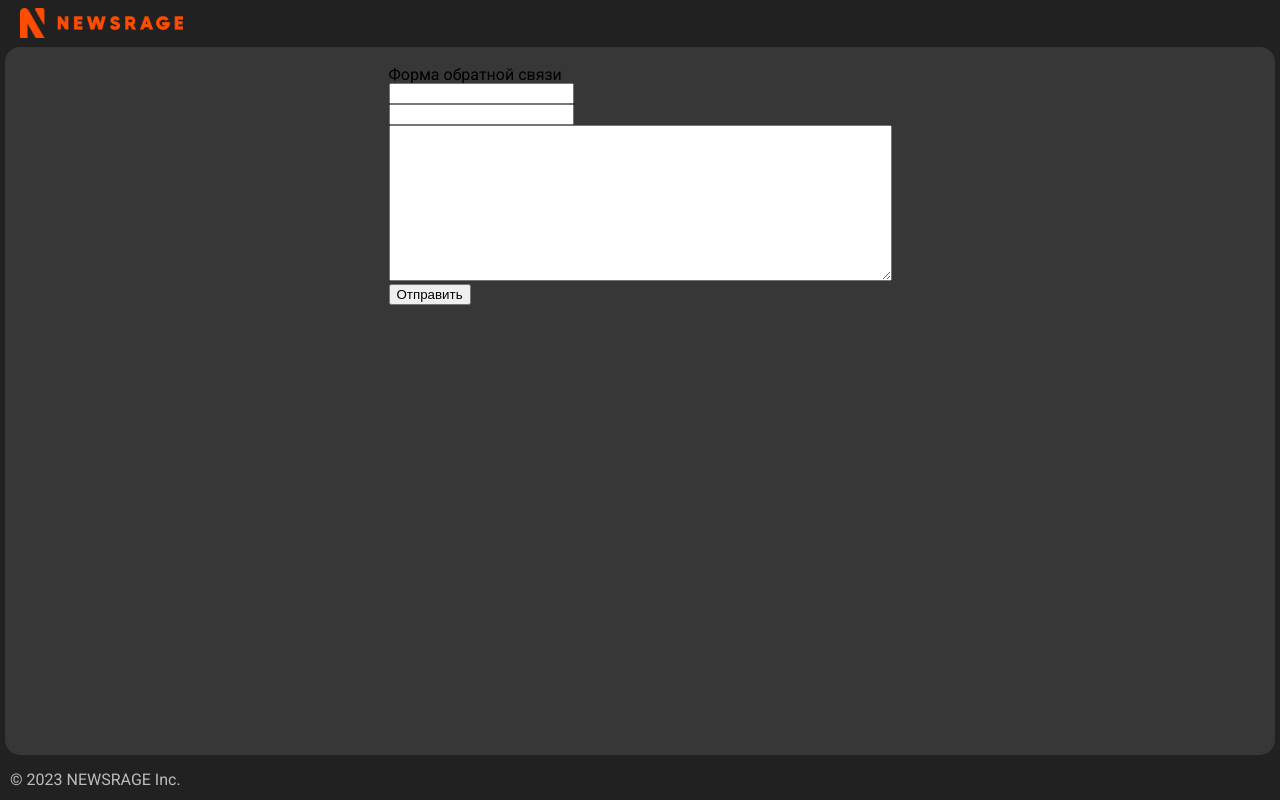
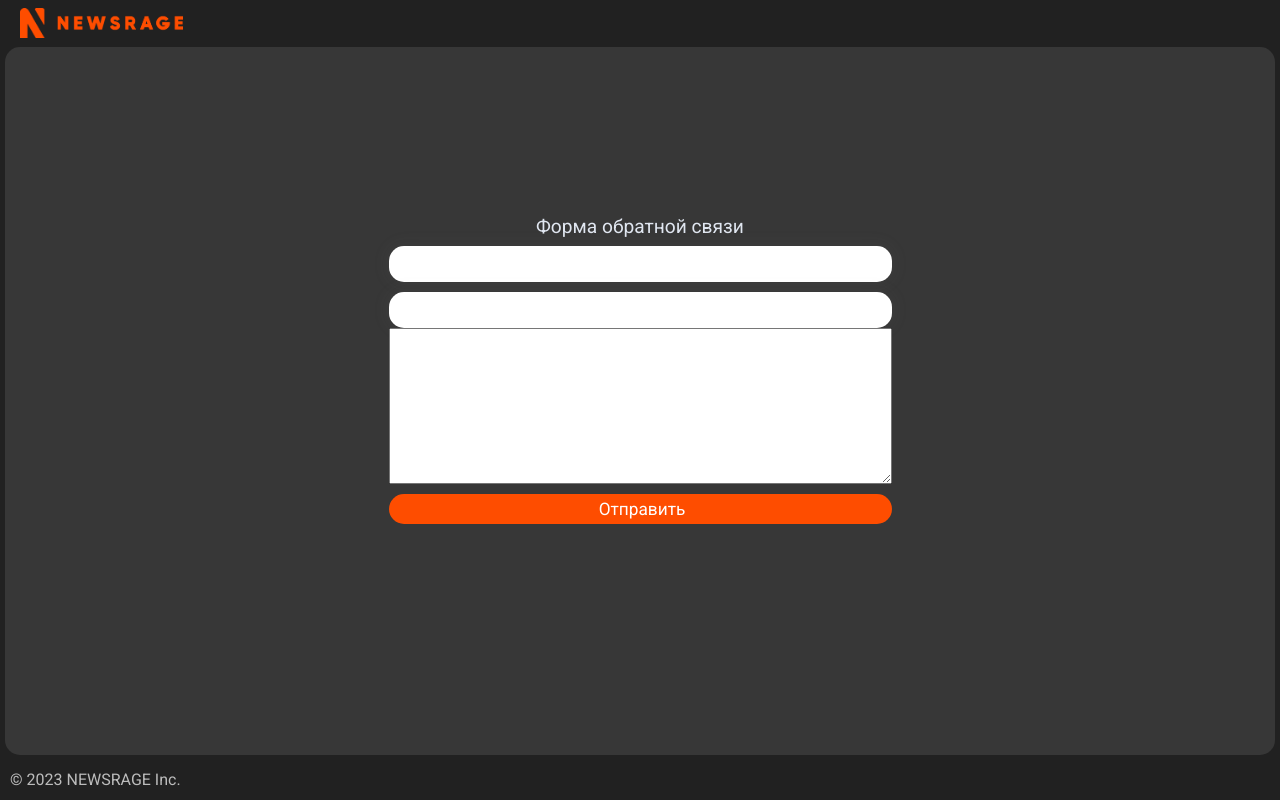
Before and after one commit to lopachukseva/newsrage, a Django app: template newsrage/newsapp/templates/newsapp/feedback.html in a window 1280 px wide. Run offline with Django 4.2, Linux system fonts and the light colour scheme; the template is opened without the code that fills it: values that come from a table or form of the project are taken from there, others are empty.

Commit message:
add styles for feedback form

```diff
--- a/newsrage/newsapp/static/newsapp/css/style.css
+++ b/newsrage/newsapp/static/newsapp/css/style.css
@@ -386,3 +386,88 @@ a.text {
 .up-button-hide {
     opacity: 1;
 }
+
+/* ---- feedback form ---- */
+
+.feedback-form p {
+    align-self: center;
+}
+
+.feedback-form {
+    display: flex;
+
+    flex-direction: column;
+    box-sizing: border-box;
+    font-size: 1.2em;
+    /* color: rgba(255,255,255,0.7); */
+    color: #e0e6f0;
+    padding: 0px;
+    justify-content: center;
+    align-items: stretch;
+    margin-top: 150px;
+    /* width: 500px; */
+}
+
+
+.feedback-form .form-input {
+    line-height: 1.5;
+    font-size: 0.9em;
+    font-family: 'Roboto', sans-serif;
+    box-sizing: border-box;
+    margin-top: 10px;
+    resize: none;
+    padding: 5px;
+    padding-left: 10px;
+    /* width: 500px; */
+    /* min-width: 100px; */
+    border: 0;
+    box-shadow:0 0 15px 4px rgba(128, 128, 128, 0.06);
+    border-radius: 15px;
+    transition: border-color 0.15s ease-in-out, box-shadow 0.15s ease-in-out
+}
+
+
+.feedback-form .form-button {
+    font-size: 0.9em;
+    font-family: 'Roboto', sans-serif;
+    box-sizing: border-box;
+    margin-top: 10px;
+    /* width: 500px; */
+    /* min-width: 100px; */
+    padding-left: 10px;
+    border: 0;
+    border-radius: 15px;
+    height: 30px;
+    background-color: #fe4d00;
+    color: #fff;
+}
+
+
+.feedback-form .form-input::placeholder {
+    color: #212529;
+    opacity: 0.4;
+}
+
+.feedback-form .form-input:focus {
+    color: #212529;;
+    background-color: #fff;
+    border-color: #bdbdbd;
+    outline: 0;
+    box-shadow: 0 0 0 0.2rem rgba(158, 158, 158, 0.742);
+  }
+
+
+.feedback-form .form-button:focus {
+    color: #212529;
+    /* background-color: #fff; */
+    background-color: #fe4c00de;
+    border-color: #bdbdbd;
+    outline: 0;
+    box-shadow: 0 0 0 0.2rem rgba(158, 158, 158, 0.742);
+  }
+
+
+  .feedback-form .form-button:hover {
+    background-color: #fe4c00ba;
+    border-color: #74361cbd;
+  }
```
